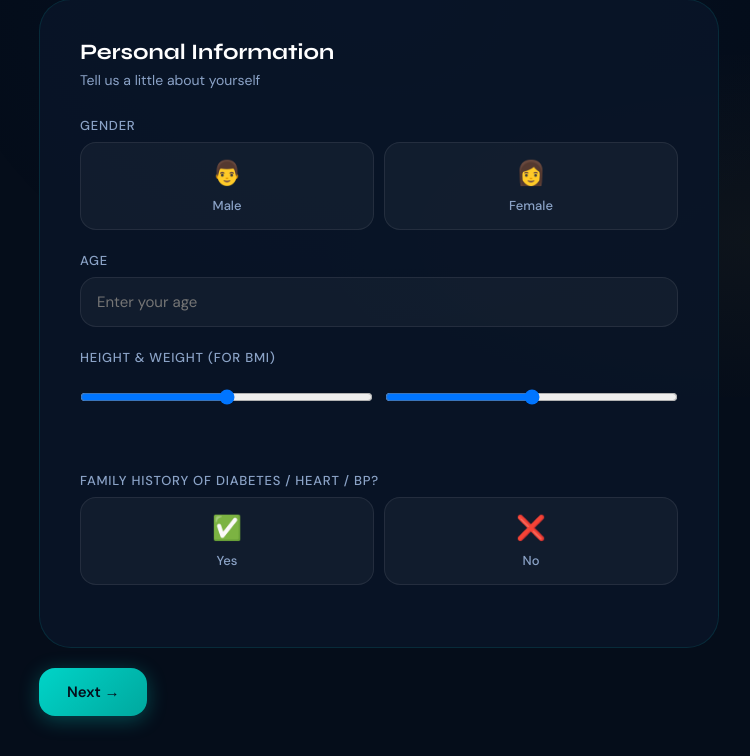
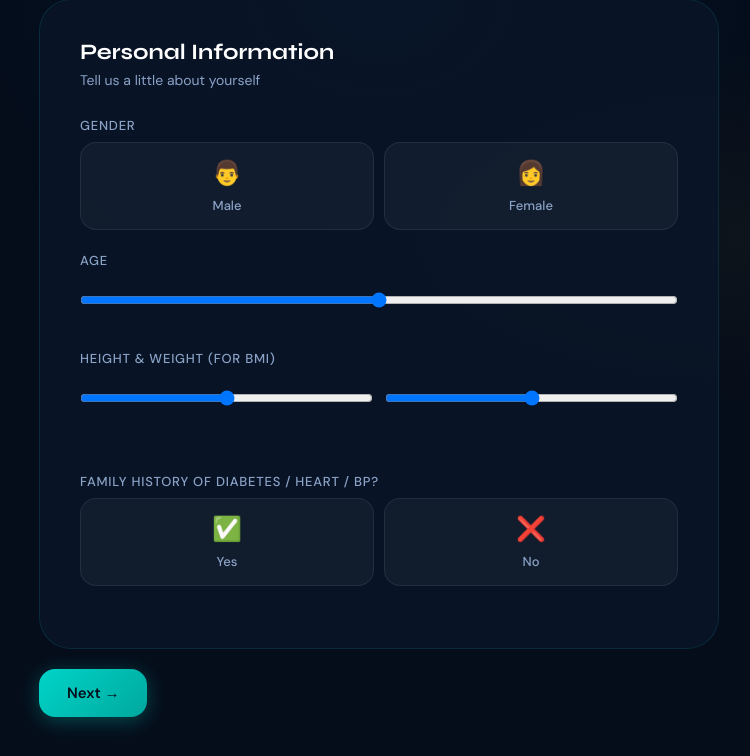
Before and after one commit to Darshini0349/predictcode, a Flask app: page /stage2 in a window 1280 px wide. Shown: the part 403-1159 px from the top of the page, without its empty margins (261-1011 px from the left). Run offline with Flask 3, Linux system fonts and the light colour scheme.

Commit message:
Update stage2.html

```diff
--- a/templates/stage2.html
+++ b/templates/stage2.html
@@ -87,7 +87,7 @@
                         <!-- Age -->
                         <div class="form-group">
                             <label class="form-label" for="age">Age</label>
-                            <input type="number" id="age" name="age" class="form-input" placeholder="Enter your age"
+                            <input type="range" id="age" name="age" class="form-input" placeholder="Enter your age"
                                 min="10" max="100" required>
                         </div>
 
```
